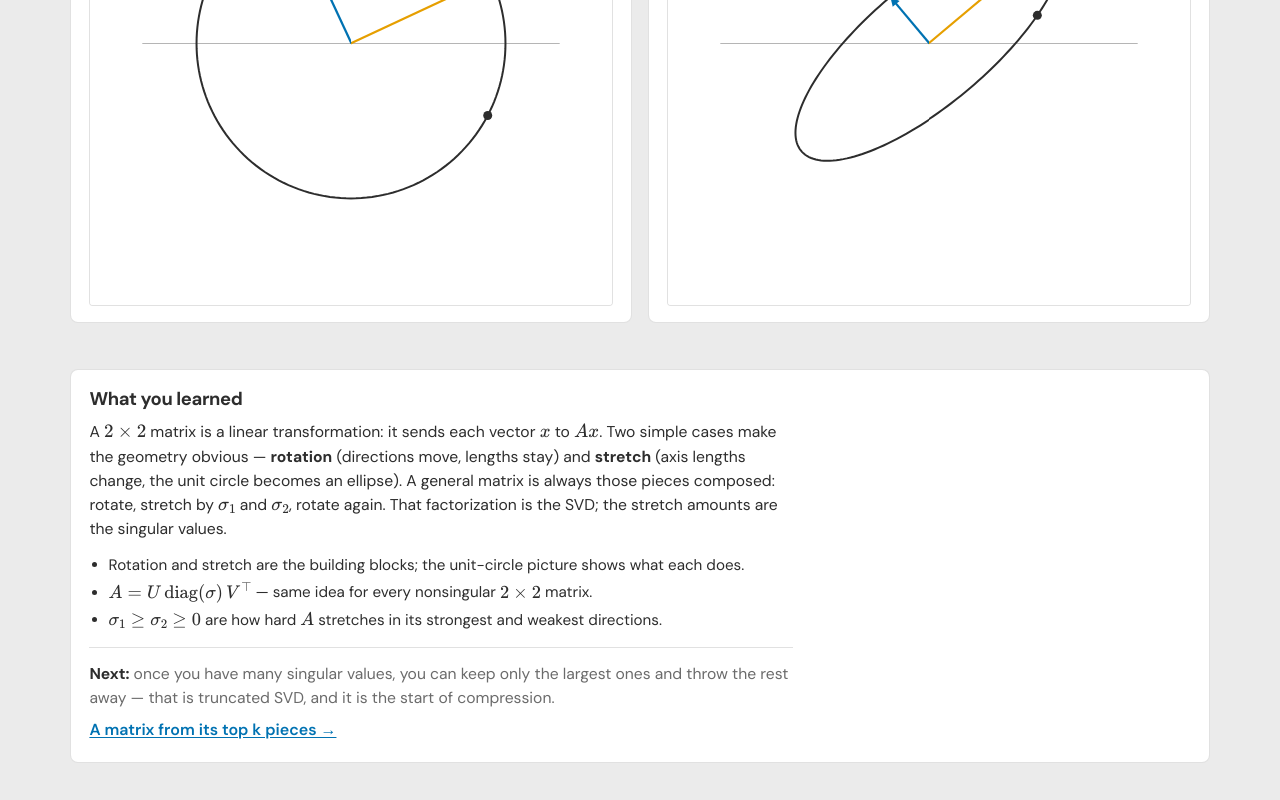
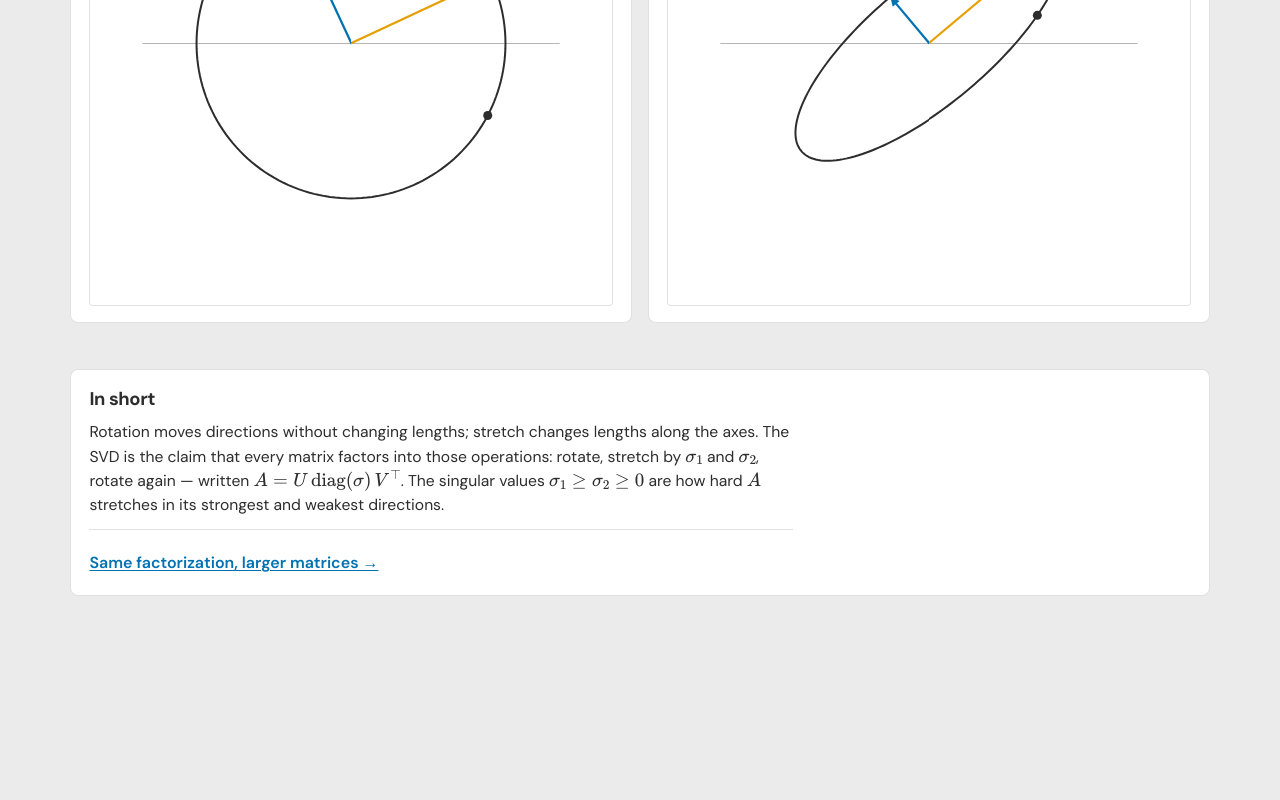
Before and after one commit to jmalicki/svd-to-vae, a website built with Vite: page web/index.html in a window 1280 px wide. Shown: the part 4783-5583 px from the top of the page. After the commit the page ends 5427 px from the top, so only its background shows below. Built offline with nearby package versions, Linux system fonts and the light colour scheme.

Commit message:
Soften chapter endings: SVD as rotate–stretch–rotate, not a truncation teaser.

```diff
--- a/web/src/geometry.ts
+++ b/web/src/geometry.ts
@@ -180,8 +180,8 @@ app.innerHTML = `
   <section class="movie-block" aria-label="Rotate stretch rotate">
     <h2>A clean description of $A$: rotate, stretch, rotate</h2>
     <p class="demo-intro">
-      The same two pieces you met above, composed. For <em>your</em> matrix: re-aim ($V^{\\top}$),
-      stretch by $\\sigma_1$ and $\\sigma_2$, re-aim again ($U$).
+      The same two pieces you met above, composed. For <em>your</em> matrix: rotate ($V^{\\top}$),
+      stretch by $\\sigma_1$ and $\\sigma_2$, rotate again ($U$).
     </p>
     <div class="movie-row" id="movieRow">
       <div class="panel movie-panel">
@@ -190,7 +190,7 @@ app.innerHTML = `
         <p class="hint">Unit circle with special directions $v_1$, $v_2$.</p>
       </div>
       <div class="panel movie-panel">
-        <h2>2 · Re-aim ($V^{\\top}$)</h2>
+        <h2>2 · Rotate ($V^{\\top}$)</h2>
         <canvas id="mv1" width="200" height="200" aria-label="After V transpose"></canvas>
         <p class="hint">Those arrows rotate onto the coordinate axes.</p>
       </div>
@@ -200,7 +200,7 @@ app.innerHTML = `
         <p class="hint">Axis arrows lengthen to $\\sigma_1$, $\\sigma_2$.</p>
       </div>
       <div class="panel movie-panel">
-        <h2>4 · Re-aim ($U$)</h2>
+        <h2>4 · Rotate ($U$)</h2>
         <canvas id="mv3" width="200" height="200" aria-label="After U"></canvas>
         <p class="hint">Rotate the stretched arrows to the final ellipse.</p>
       </div>
@@ -240,14 +240,14 @@ app.innerHTML = `
       </div>
       <div class="control-row">
         <label class="slider">
-          <span class="slider-label">Input twist ($V$) <strong id="thVVal">25°</strong></span>
+          <span class="slider-label">Input rotation ($V$) <strong id="thVVal">25°</strong></span>
           <input id="thV" type="range" min="-90" max="90" step="1" value="25" />
         </label>
         <p class="help">Which circle directions get the long vs short stretch.</p>
       </div>
       <div class="control-row">
         <label class="slider">
-          <span class="slider-label">Output twist ($U$) <strong id="thUVal">40°</strong></span>
+          <span class="slider-label">Output rotation ($U$) <strong id="thUVal">40°</strong></span>
           <input id="thU" type="range" min="-90" max="90" step="1" value="40" />
         </label>
         <p class="help">Which way the finished ellipse points.</p>
@@ -278,26 +278,18 @@ app.innerHTML = `
     </div>
   </section>
 
-  <section class="conclusion" id="conclusion" aria-label="Conclusion">
-    <h2>What you learned</h2>
+  <section class="conclusion" id="conclusion" aria-label="Summary">
+    <h2>In short</h2>
     <p>
-      A $2\\times 2$ matrix is a linear transformation: it sends each vector $x$ to $Ax$.
-      Two simple cases make the geometry obvious — <strong>rotation</strong> (directions move, lengths stay)
-      and <strong>stretch</strong> (axis lengths change, the unit circle becomes an ellipse).
-      A general matrix is always those pieces composed: rotate, stretch by
-      $\\sigma_1$ and $\\sigma_2$, rotate again. That factorization is the SVD; the stretch amounts
-      are the singular values.
+      Rotation moves directions without changing lengths; stretch changes lengths along the axes.
+      The SVD is the claim that every matrix factors into those operations:
+      rotate, stretch by $\\sigma_1$ and $\\sigma_2$, rotate again —
+      written $A = U\\,\\mathrm{diag}(\\sigma)\\,V^{\\top}$.
+      The singular values $\\sigma_1 \\ge \\sigma_2 \\ge 0$ are how hard $A$ stretches
+      in its strongest and weakest directions.
     </p>
-    <ul class="example-bullets">
-      <li>Rotation and stretch are the building blocks; the unit-circle picture shows what each does.</li>
-      <li>$A = U\\,\\mathrm{diag}(\\sigma)\\,V^{\\top}$ — same idea for every nonsingular $2\\times 2$ matrix.</li>
-      <li>$\\sigma_1 \\ge \\sigma_2 \\ge 0$ are how hard $A$ stretches in its strongest and weakest directions.</li>
-    </ul>
     <p class="next-chapter">
-      <strong>Next:</strong>
-      once you have many singular values, you can keep only the largest ones and throw the rest away —
-      that is truncated SVD, and it is the start of compression.
-      <a href="./truncate.html">A matrix from its top k pieces →</a>
+      <a href="./truncate.html">Same factorization, larger matrices →</a>
     </p>
   </section>
 `;
```
Also changed, not shown: web/src/svdMath.ts (+7 -7 lines), web/truncate.html (+1 -1 lines).
